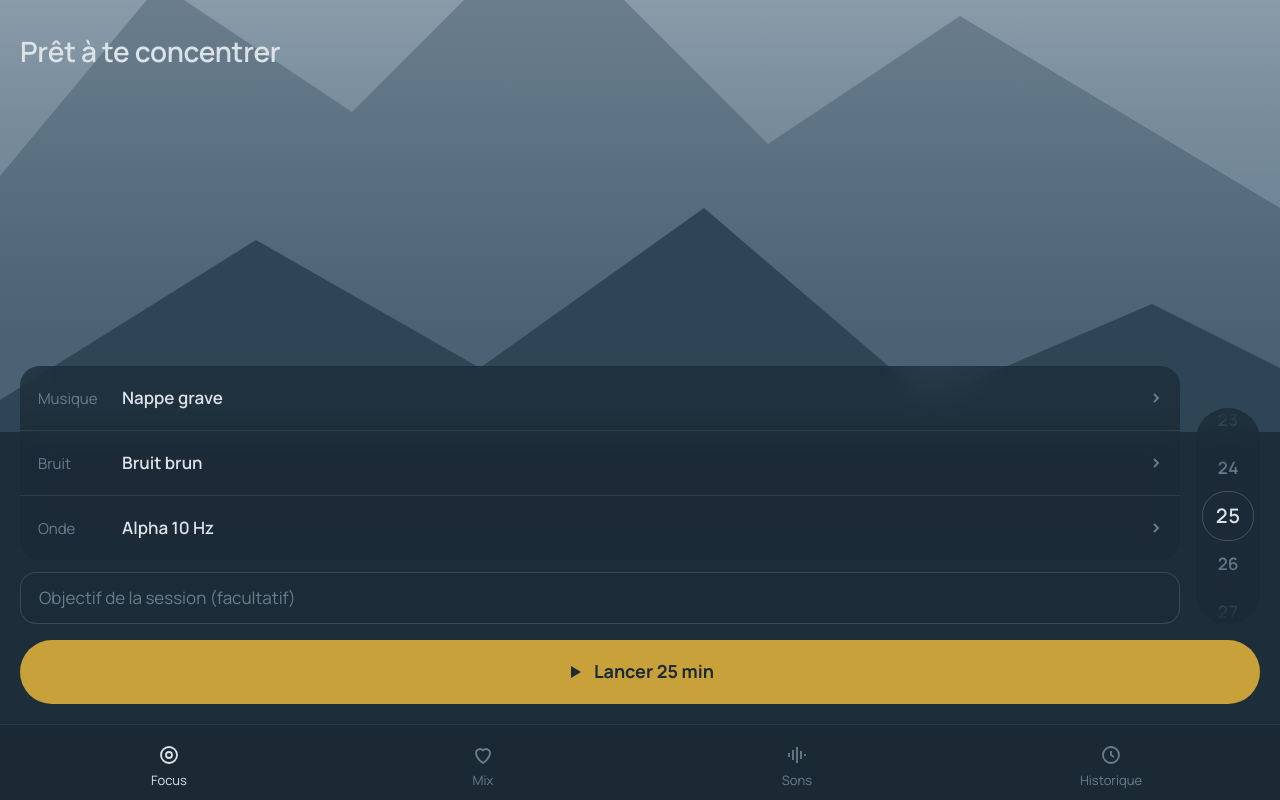
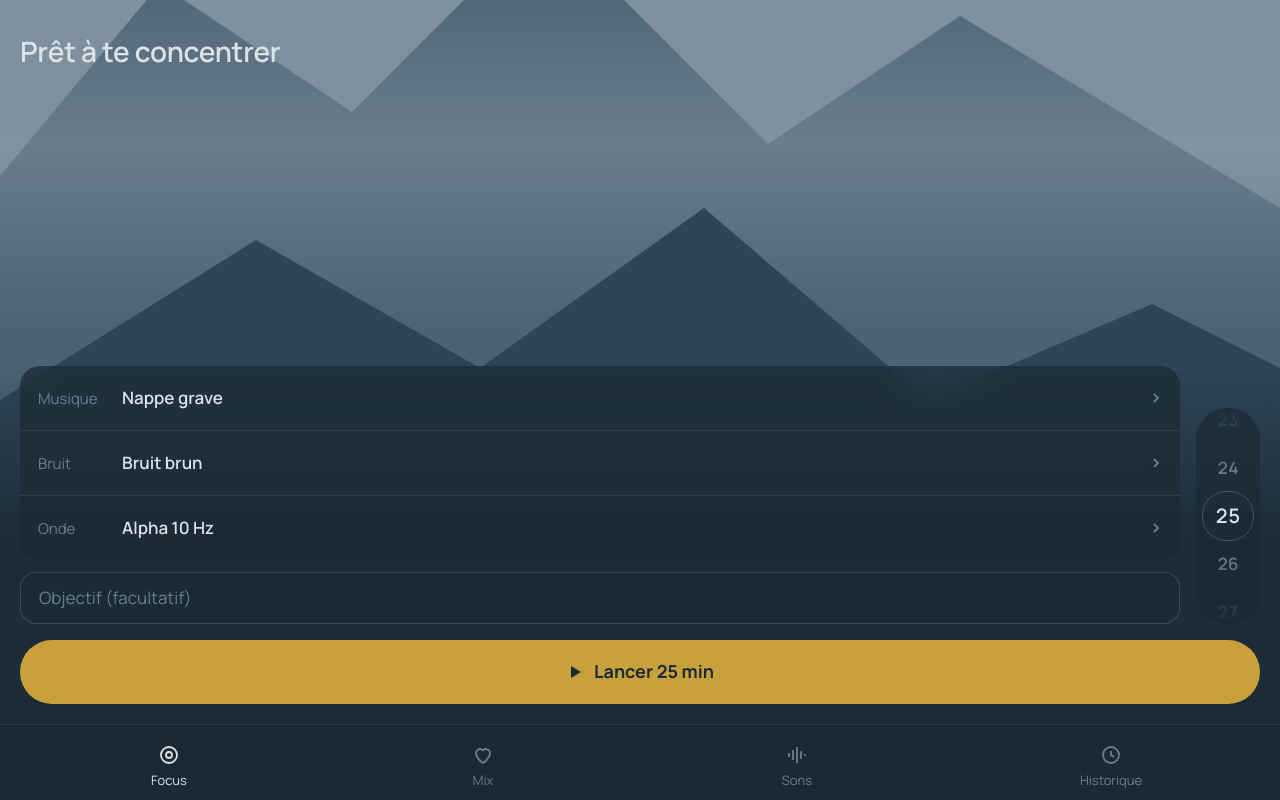
Before and after one commit to asapvale/concentration-prototype, a plain HTML site: page focus.html in a window 1280 px wide. Drawn offline with Linux system fonts and the light colour scheme.

Commit message:
Brume adoucie
Co-Authored-By: Claude Opus 5.5 <noreply@anthropic.com>

```diff
--- a/focus.html
+++ b/focus.html
@@ -5,6 +5,7 @@
 <meta name="viewport" content="width=device-width, initial-scale=1, viewport-fit=cover">
 <meta name="theme-color" content="#1B2A35">
 <meta name="apple-mobile-web-app-capable" content="yes">
+<meta name="mobile-web-app-capable" content="yes">
 <meta name="apple-mobile-web-app-status-bar-style" content="black-translucent">
 <title>Concentration</title>
 <link rel="preconnect" href="https://fonts.googleapis.com">
@@ -135,16 +136,16 @@
         <stop offset="0" stop-color="#8FA3B2"/><stop offset=".45" stop-color="#4E6678"/><stop offset="1" stop-color="#1B2A35"/>
       </linearGradient>
       <linearGradient id="voileM" x1="0" y1="0" x2="0" y2="1">
-        <stop offset="0" stop-color="#DDE2E7" stop-opacity=".35"/><stop offset="1" stop-color="#DDE2E7" stop-opacity="0"/>
+        <stop offset="0" stop-color="#DDE2E7" stop-opacity="0"/><stop offset=".5" stop-color="#DDE2E7" stop-opacity=".3"/><stop offset="1" stop-color="#DDE2E7" stop-opacity="0"/>
       </linearGradient>
-    </defs>
+    <linearGradient id="lac" x1="0" y1="0" x2="0" y2="1"><stop offset="0" stop-color="#1B2A35" stop-opacity="0"/><stop offset=".12" stop-color="#1B2A35" stop-opacity=".9"/><stop offset="1" stop-color="#1B2A35"/></linearGradient></defs>
     <rect width="400" height="860" fill="url(#ciel)"/>
     <path d="M0 300 L70 230 L120 260 L190 170 L250 240 L310 200 L400 270 V860 H0Z" fill="#6F8798" opacity=".7"/>
     <rect y="180" width="400" height="160" fill="url(#voileM)"/>
     <path d="M0 360 L50 300 L110 340 L170 280 L240 350 L300 310 L400 370 V860 H0Z" fill="#4A6274"/>
     <rect y="290" width="400" height="120" fill="url(#voileM)" opacity=".7"/>
     <path d="M0 430 L80 380 L150 420 L220 370 L290 430 L360 400 L400 420 V860 H0Z" fill="#2E4556"/>
-    <rect y="440" width="400" height="420" fill="#1B2A35" opacity=".85"/>
+    <rect y="420" width="400" height="440" fill="url(#lac)"/>
   </svg>
   <div id="brume"></div>
 </div>
@@ -159,7 +160,7 @@
         <li><button class="couche" data-type="bruit"><span class="type">Bruit</span><span class="choix"></span><svg width="12" height="12" viewBox="0 0 12 12" fill="none" stroke-width="1.8"><path d="M4 2l4 4-4 4"/></svg></button></li>
         <li><button class="couche" data-type="onde"><span class="type">Onde</span><span class="choix"></span><svg width="12" height="12" viewBox="0 0 12 12" fill="none" stroke-width="1.8"><path d="M4 2l4 4-4 4"/></svg></button></li>
       </ul>
-      <input class="objectif" id="objectif" placeholder="Objectif de la session (facultatif)" enterkeyhint="done">
+      <input class="objectif" id="objectif" placeholder="Objectif (facultatif)" enterkeyhint="done">
     </div>
     <div class="roue-boite"><div class="roue" id="roue" aria-label="Durée en minutes"></div></div>
   </div>
```
